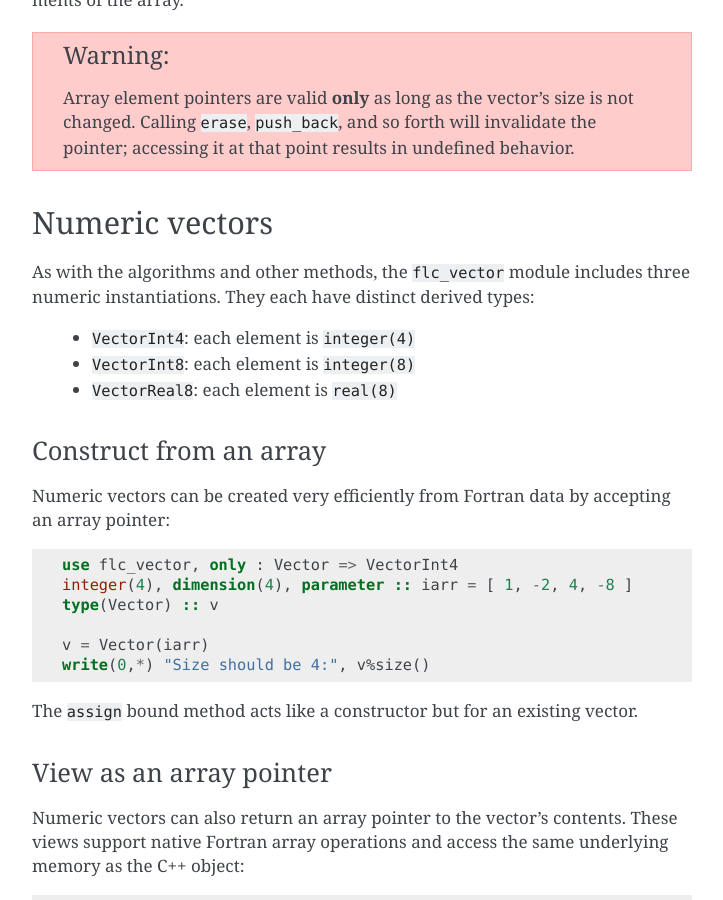
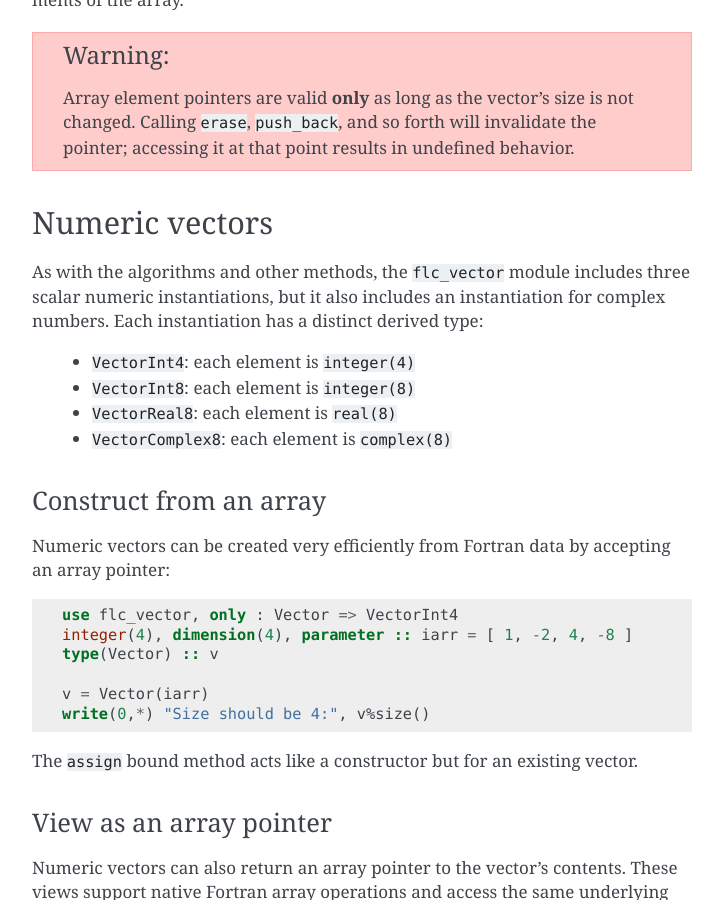
Before and after one commit to swig-fortran/flibcpp, a Sphinx documentation site: the page built from doc/modules/vector.rst, in a window 1280 px wide and 900 px high, scrolled down 1791 px. Shown: the whole window, without its empty margins (388-1111 px from the left). Built offline with Sphinx 7.4.7, drawn with Linux system fonts in a browser that asks for light colours.

Commit message:
Add std::complex support (#23)
* Tweak build script

* Simplify bool conversion

* Add complex number support to std::vector

```diff
--- a/doc/modules/vector.rst
+++ b/doc/modules/vector.rst
@@ -9,8 +9,8 @@ Vector
 ******
 
 Vectors are resizeable arrays of elements. The ``flc_vector`` module
-instantiates vectors of ``integer(4)``,  ``integer(8)``,  ``real(8)``, and
-``type(String)``.
+instantiates vectors of ``integer(4)``,  ``integer(8)``,  ``real(8)``,
+``complex(8)``, and ``type(String)``.
 
 Common functionality
 ====================
@@ -94,11 +94,13 @@ Numeric vectors
 ===============
 
 As with the algorithms and other methods, the ``flc_vector`` module includes
-three numeric instantiations. They each have distinct derived types:
+three scalar numeric instantiations, but it also includes an instantiation for
+complex numbers. Each instantiation has a distinct derived type:
 
  - ``VectorInt4``: each element is ``integer(4)``
  - ``VectorInt8``: each element is ``integer(8)``
  - ``VectorReal8``: each element is ``real(8)``
+ - ``VectorComplex8``: each element is ``complex(8)``
 
 Construct from an array
 -----------------------
```
Also changed, not shown: 10 other files.
